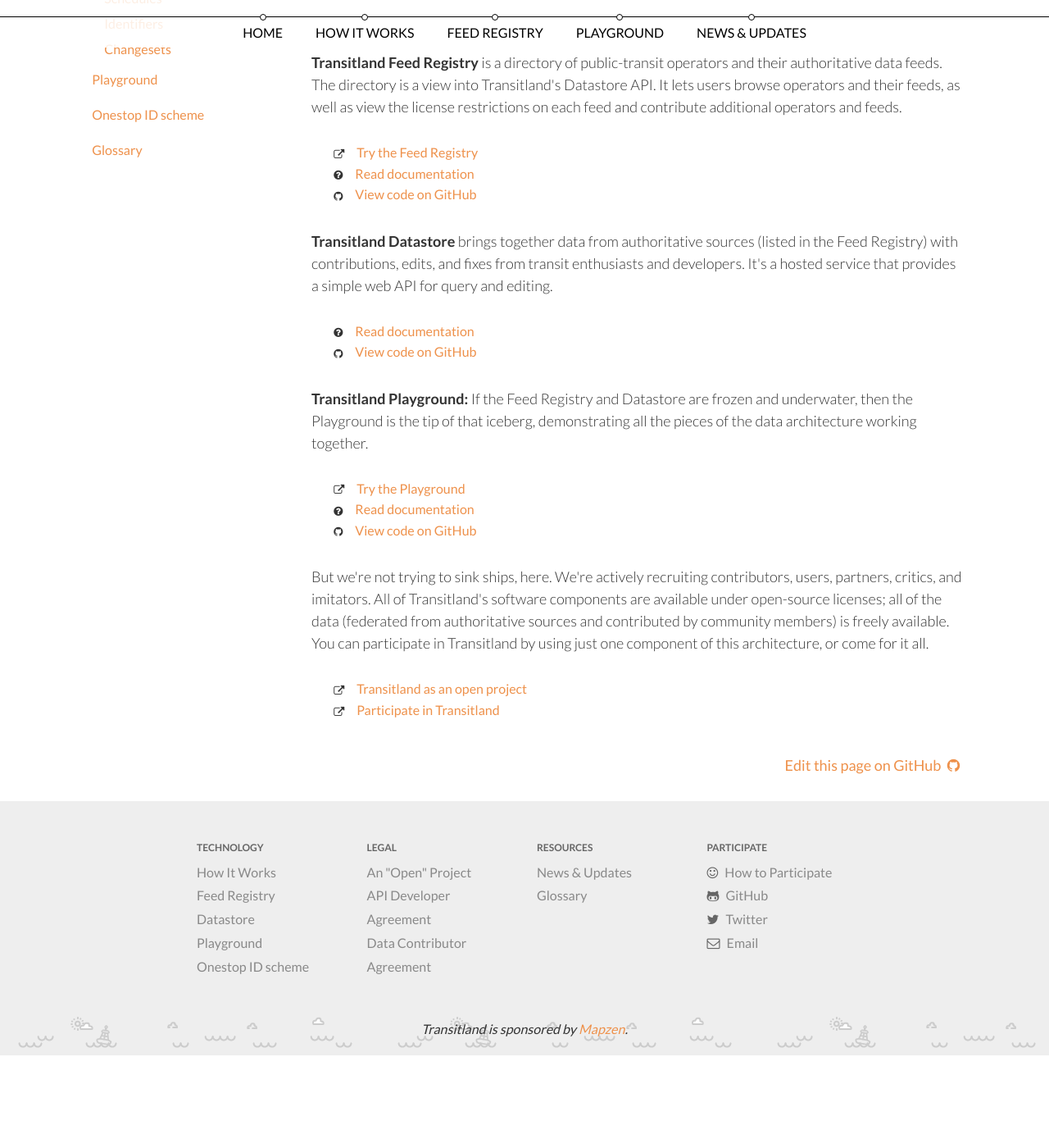
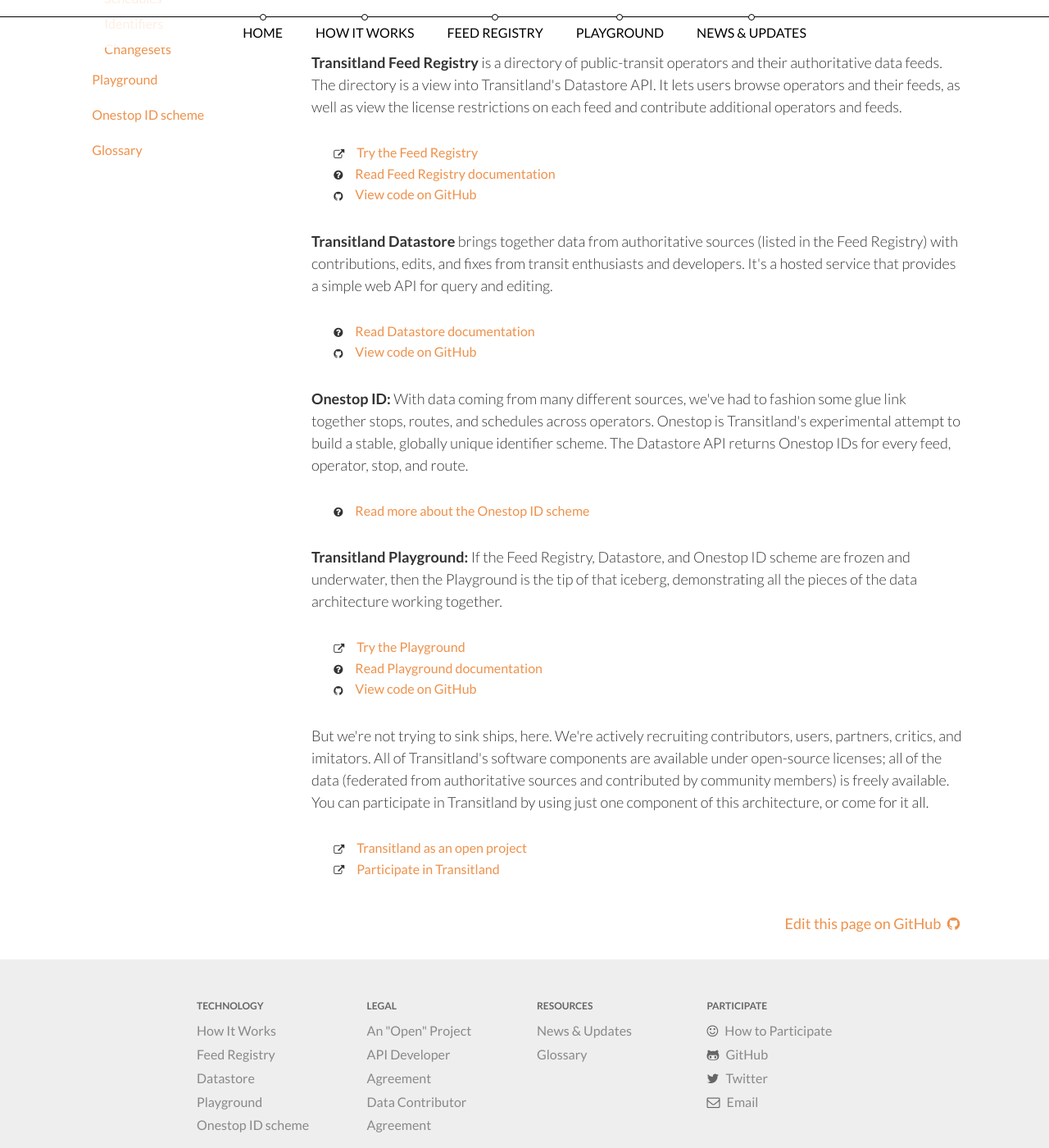
Before and after one commit to transitland/www-transit-land, a Jekyll site: the page built from how-it-works/index.html, in a window 1280 px wide and 1400 px high, scrolled down 678 px. Shown: the whole window at 82% size. Built offline with Jekyll 4.4.1, drawn with Linux system fonts in a browser that asks for light colours; nearby versions of some CDN libraries; before the commit the page ends 2028 px from its top, so only the background shows below that.

Commit message:
docs: starting to update Onestop ID scheme documentation

```diff
--- a/how-it-works/index.html
+++ b/how-it-works/index.html
@@ -9,22 +9,28 @@
 <p><b>Transitland Feed Registry</b> is a directory of public-transit operators and their authoritative data feeds. The directory is a view into Transitland's Datastore API. It lets users browse operators and their feeds, as well as view the license restrictions on each feed and contribute additional operators and feeds.</p>
 <ul class="all-links">
   <li><a href="/feed-registry">Try the Feed Registry</a></li>
-  <li class="help"><a href="/how-it-works/feed-registry/">Read documentation</a></li>
+  <li class="help"><a href="/how-it-works/feed-registry/">Read Feed Registry documentation</a></li>
   <li class="github"><a href="http://github.com/transitland/feed-registry">View code on GitHub</a></li>
 </ul>
 
 <p><b>Transitland Datastore</b> brings together data from authoritative sources (listed in the Feed Registry) with contributions, edits, and fixes from transit enthusiasts and developers. It's a hosted service that provides a simple web API for query and editing.</p>
 <ul class="all-links">
-  <li class="help"><a href="/how-it-works/feed-registry/">Read documentation</a></li>
+  <li class="help"><a href="/how-it-works/feed-registry/">Read Datastore documentation</a></li>
   <li class="github"><a href="http://github.com/transitland/transitland-datastore">View code on GitHub</a></li>
 </ul>
 
-<p><b>Transitland Playground:</b> If the Feed Registry and Datastore are frozen and underwater, then the Playground is the tip of that iceberg, demonstrating all the pieces of the data architecture working together.</p>
+<p><b>Onestop ID:</b> With data coming from many different sources, we've had to fashion some glue link together stops, routes, and schedules across operators. Onestop is Transitland's experimental attempt to build a stable, globally unique identifier scheme. The Datastore API returns Onestop IDs for every feed, operator, stop, and route.</p>
+<ul class="all-links">
+  <li class="help"><a href="/how-it-works/onestop-id-scheme/">Read more about the Onestop ID scheme</a></li>
+</ul>
+
+<p><b>Transitland Playground:</b> If the Feed Registry, Datastore, and Onestop ID scheme are frozen and underwater, then the Playground is the tip of that iceberg, demonstrating all the pieces of the data architecture working together.</p>
 <ul class="all-links">
   <li><a href="/playground/">Try the Playground</a></li>
-  <li class="help"><a href="/how-it-works/playground/">Read documentation</a></li>
+  <li class="help"><a href="/how-it-works/playground/">Read Playground documentation</a></li>
   <li class="github"><a href="http://github.com/transitland/playground">View code on GitHub</a></li>
 </ul>
+
 
 <p>But we're not trying to sink ships, here. We're actively recruiting contributors, users, partners, critics, and imitators. All of Transitland's software components are available under open-source licenses; all of the data (federated from authoritative sources and contributed by community members) is freely available. You can participate in Transitland by using just one component of this architecture, or come for it all.</p>
 <ul class="all-links">
```
Also changed, not shown: how-it-works/onestop-id-scheme/index.md (+8 -10 lines).
